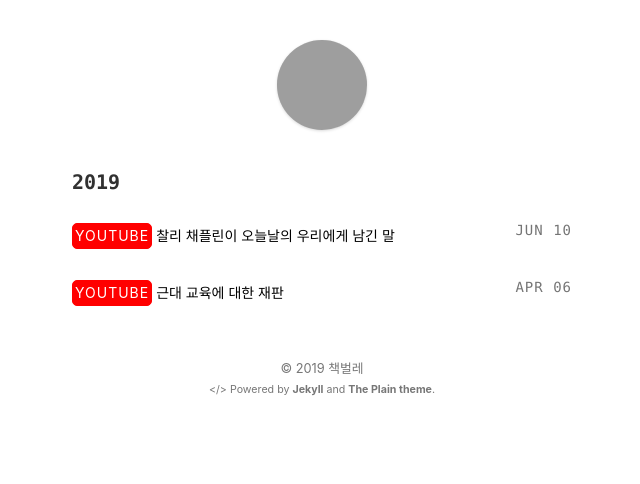
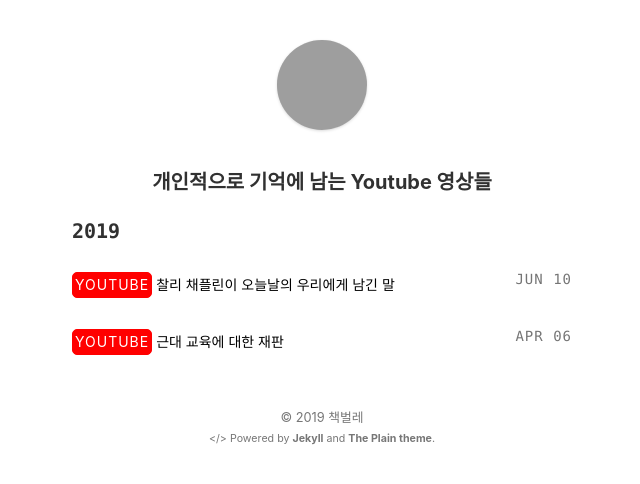
Before and after one commit to stevenoh0908/stevenoh0908.github.io, a Jekyll site: the page built from youtube.html, in a window 1280 px wide. Shown: the top 484 px of the page, without its empty margins (318-958 px from the left). Built offline with Jekyll 4.4.1, drawn with Linux system fonts in a browser that asks for light colours; grey boxes are pictures that could not be loaded.

Commit message:
Update youtube.html

```diff
--- a/youtube.html
+++ b/youtube.html
@@ -3,6 +3,7 @@ layout: default
 ---
 
 <section>
+	<center><h3>개인적으로 기억에 남는 Youtube 영상들</h3></center>
 	{% for post in site.posts %}
 		{% unless post.next %}
 			<h3 class="code">{{ post.date | date: '%Y' }}</h3>
```
